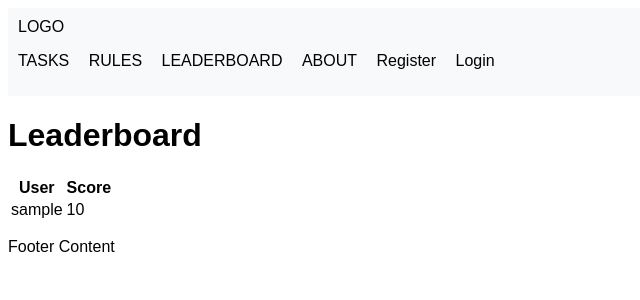
After one commit to incelcure/CTF2, a Django app: page /leaderboard/ in a window 1280 px wide. The commit adds this page. Shown: the top 300 px of the page, without its empty margins (0-640 px from the left). Run offline with Django 5.2, Linux system fonts and the light colour scheme; tables that the repository leaves empty hold one stand-in row (values such as "Sample post").

Commit message:
added leaderboard

```diff
--- a/ctf/task/templates/task/base.html
+++ b/ctf/task/templates/task/base.html
@@ -13,7 +13,7 @@
             <ul>
                 <li><a href="{% url 'task_list' %}">TASKS</a></li>
                 <li><a href="{% url 'rules' %}">RULES</a></li>
-                <li><a href="#">LEADERBOARD</a></li>
+                <li><a href="{% url 'leaderboard' %}">LEADERBOARD</a></li>
                 <li><a href="#">ABOUT</a></li>
                 {% if user.is_authenticated %}
                     <li>Welcome, {{ user.username }}!</li>
--- /dev/null
+++ b/ctf/task/templates/task/leaderboard.html
@@ -0,0 +1,21 @@
+{% extends 'task/base.html' %}
+
+{% block content %}
+<h1>Leaderboard</h1>
+<table>
+    <thead>
+        <tr>
+            <th>User</th>
+            <th>Score</th>
+        </tr>
+    </thead>
+    <tbody>
+        {% for entry in leaderboard %}
+        <tr>
+            <td>{{ entry.user__username }}</td>
+            <td>{{ entry.score }}</td>
+        </tr>
+        {% endfor %}
+    </tbody>
+</table>
+{% endblock %}
--- a/ctf/task/urls.py
+++ b/ctf/task/urls.py
@@ -10,4 +10,5 @@ urlpatterns = [
     path('register/', register_view, name='register'),
     path('login/', login_view, name='login'),
     path('logout/', logout_view, name='logout'),
+    path('leaderboard/', leaderboard_view, name='leaderboard'),
 ]
--- a/ctf/task/views.py
+++ b/ctf/task/views.py
@@ -1,5 +1,6 @@
 from django.contrib.auth.decorators import login_required
 from django.contrib.auth.forms import AuthenticationForm
+from django.db.models import Sum
 from django.shortcuts import render
 from django.contrib.auth import logout, login, authenticate
 from django.contrib.auth.views import LoginView
@@ -49,7 +50,12 @@ def logout_view(request):
     logout(request)
     return redirect('login')
 
-
+def leaderboard_view(request):
+    leaderboard = (Attempt.objects.filter(correct=True)
+                   .values('user__username')
+                   .annotate(score=Sum('task__points'))
+                   .order_by('-score'))
+    return render(request, 'task/leaderboard.html', {'leaderboard': leaderboard})
 def task_list_view(request):
     tasks = Task.objects.all()
     return render(request, 'task/task_list.html', {'tasks': tasks})
```
